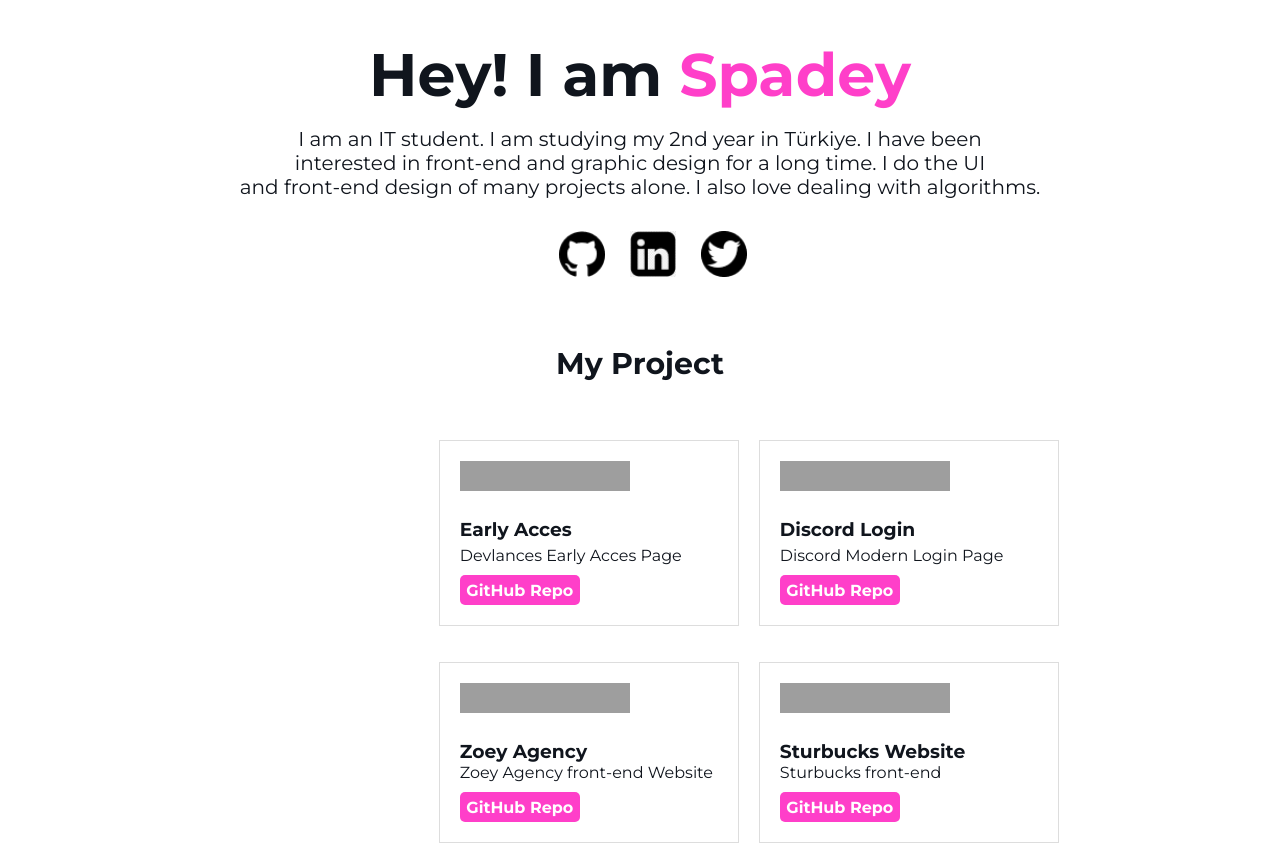
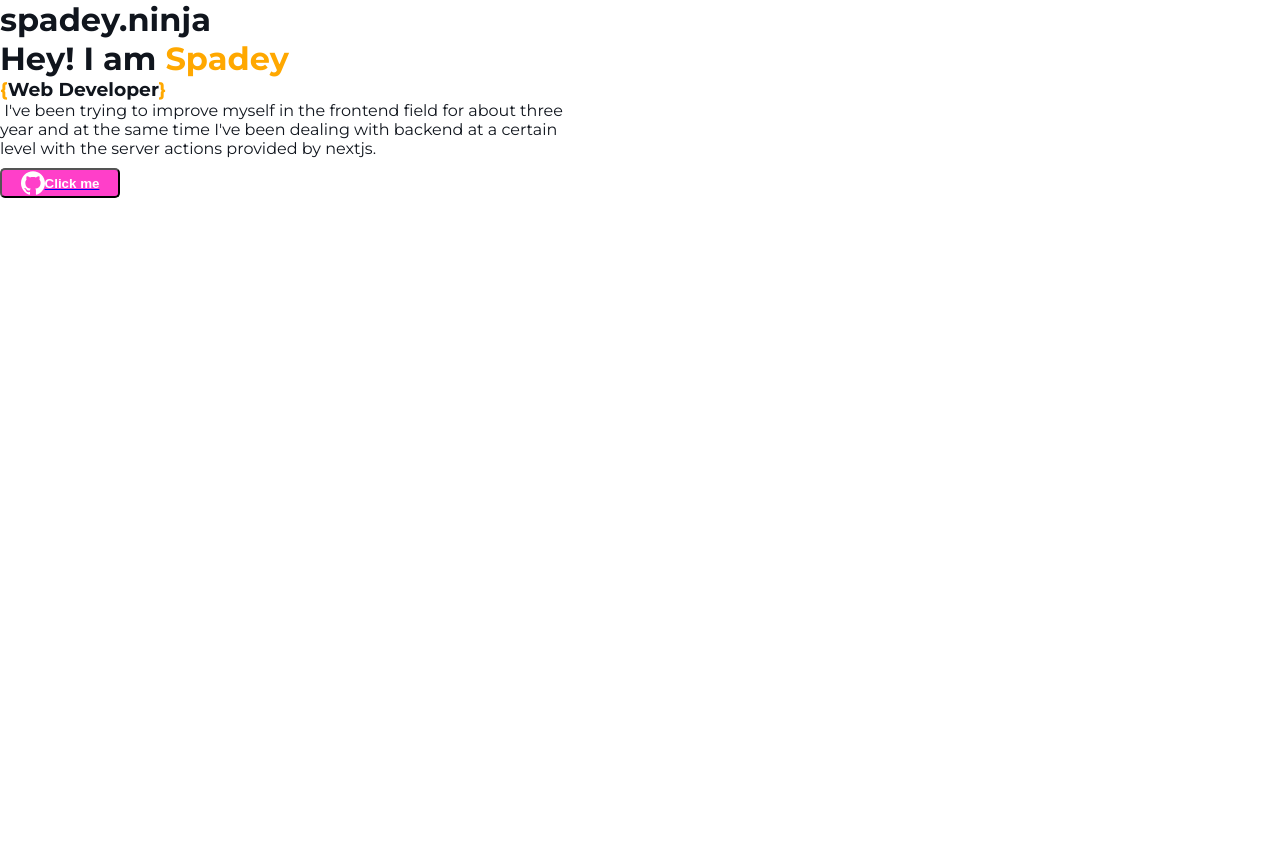
Before and after one commit to SpadeyDev/portfolio, a plain HTML site: page index.html in a window 1280 px wide. After the commit the page ends 800 px from the top, so only its background shows below. Drawn offline with Linux system fonts and the light colour scheme; grey boxes are pictures that could not be loaded.

Commit message:
Update index.html

```diff
--- a/index.html
+++ b/index.html
@@ -2,56 +2,25 @@
 <html lang="en">
 <head>
     <meta charset="UTF-8">
+    <link rel="stylesheet" href="style.css">
     <meta name="viewport" content="width=device-width, initial-scale=1.0">
-    <link rel="stylesheet" href="style.css">
-    <title>Spadey.Ninja</title>
+    <title>spadey.ninja</title>
 </head>
 <body>
-   <div class="MyName"><div class="name"> Hey! I am <span> Spadey</span></div>
-<p>I am an IT student. I am studying my 2nd year in Türkiye. I have been <br>
-    interested in front-end and graphic design for a long time. I do the UI
-    <br>and front-end design of many projects alone. I also love dealing with algorithms.</p>
-</div>
+    <h1 class="spadey">spadey.ninja</h1>
+    <div class="main-container">
+        <h1>Hey! I am <span style="color: #FFA800;">Spadey</span></h1>
+        <h3><span style="color: #FFA800;">{</span>Web Developer<span style="color: #FFA800;">}</span></h3>
+        <p> I've been trying to improve myself in the frontend field for about three <br> year and at the same time I've been dealing with backend at a certain<br> level with the server actions provided by nextjs.</p>
+        <a href="https://github.com/SpadeyDev" target="_blank">
+            <button class="button">
+                <svg width="24" height="24" viewBox="0 0 24 24" fill="none" xmlns="http://www.w3.org/2000/svg">
+                    <path d="M12 0.296997C5.37 0.296997 0 5.67 0 12.297C0 17.6 3.438 22.097 8.205 23.682C8.805 23.795 9.025 23.424 9.025 23.105C9.025 22.82 9.015 22.065 9.01 21.065C5.672 21.789 4.968 19.455 4.968 19.455C4.422 18.07 3.633 17.7 3.633 17.7C2.546 16.956 3.717 16.971 3.717 16.971C4.922 17.055 5.555 18.207 5.555 18.207C6.625 20.042 8.364 19.512 9.05 19.205C9.158 18.429 9.467 17.9 9.81 17.6C7.145 17.3 4.344 16.268 4.344 11.67C4.344 10.36 4.809 9.29 5.579 8.45C5.444 8.147 5.039 6.927 5.684 5.274C5.684 5.274 6.689 4.952 8.984 6.504C9.944 6.237 10.964 6.105 11.984 6.099C13.004 6.105 14.024 6.237 14.984 6.504C17.264 4.952 18.269 5.274 18.269 5.274C18.914 6.927 18.509 8.147 18.389 8.45C19.154 9.29 19.619 10.36 19.619 11.67C19.619 16.28 16.814 17.295 14.144 17.59C14.564 17.95 14.954 18.686 14.954 19.81C14.954 21.416 14.939 22.706 14.939 23.096C14.939 23.411 15.149 23.786 15.764 23.666C20.565 22.092 24 17.592 24 12.297C24 5.67 18.627 0.296997 12 0.296997Z" fill="white"></path>
+                </svg>
+                <p class="text">Click me</p>
+            </button>
+        </a>
 
-<div class="icon">
-
-    <a href="https://github.com/SpadeyDev" target="_blank"> <img class="lft" src="image 1.png" alt="">  </a>
-    <a href="https://x.com/SpadeyDev" target="_blank"> <img class="lft" src="image 2.png" alt="">  </a>
-    <a href="https://x.com/SpadeyDev" target="_blank"> <img class="lft" src="image 3.png" alt="">  </a>
-
-</div>
-<h1 class="Projects">My Project</h1>
-<div class="portfolio">
-    <div class="project">
-      <iframe src="https://ghbtns.com/github-btn.html?user=spadeydev&repo=Early-Acces&type=star&count=true&size=large" frameborder="0" scrolling="0" width="170" height="30" title="GitHub"></iframe>
-      <h3><br>Early Acces</h3>
-      <p>Devlances Early Acces Page</p>
-      <a class="button" href="https://github.com/spadeydev/Early-Acces">GitHub Repo</a>
     </div>
-
-    <div class="project">
-      <iframe src="https://ghbtns.com/github-btn.html?user=spadeydev&repo=DiscordLogin&type=star&count=true&size=large" frameborder="0" scrolling="0" width="170" height="30" title="GitHub"></iframe>
-      <h3><br>Discord Login</h3>
-      <p>Discord Modern Login Page</p>
-      <a class="button" href="https://github.com/spadeydev/DiscordLogin">GitHub Repo</a>
-    </div>
-</div>
-
-<div class="portfolio-2">
-    <div class="project">
-        <iframe src="https://ghbtns.com/github-btn.html?user=spadeydev&repo=DiscordLogin&type=star&count=true&size=large" frameborder="0" scrolling="0" width="170" height="30" title="GitHub"></iframe>
-        <h3><br>Zoey Agency</h3>
-      <p>Zoey Agency front-end Website</p>
-      <a class="button" href="https://github.com/zoey-agency/zoey-frontend">GitHub Repo</a>
-    </div>
-
-    <div class="project">
-      <iframe src="https://ghbtns.com/github-btn.html?user=spadeydev&repo=StarbucksWebsite&type=star&count=true&size=large" frameborder="0" scrolling="0" width="170" height="30" title="GitHub"></iframe>
-      <h3><br>Sturbucks Website</h3>
-      <p>Sturbucks front-end</p>
-      <a class="button" href="https://github.com/spadeydev/StarbucksWebsite">GitHub Repo</a>
-    </div>
-</div>
-
 </body>
 </html>
```
